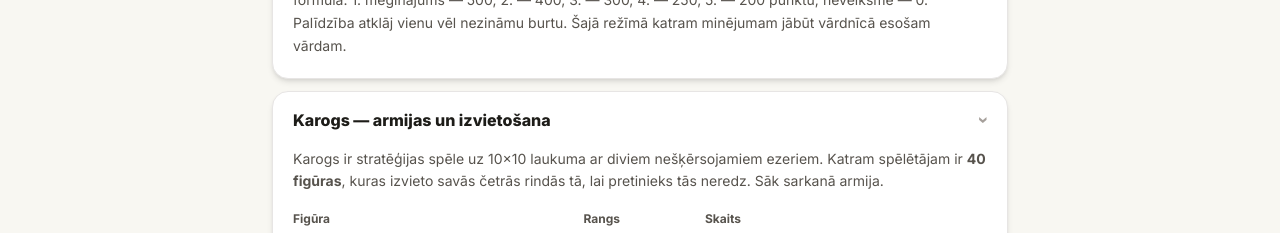
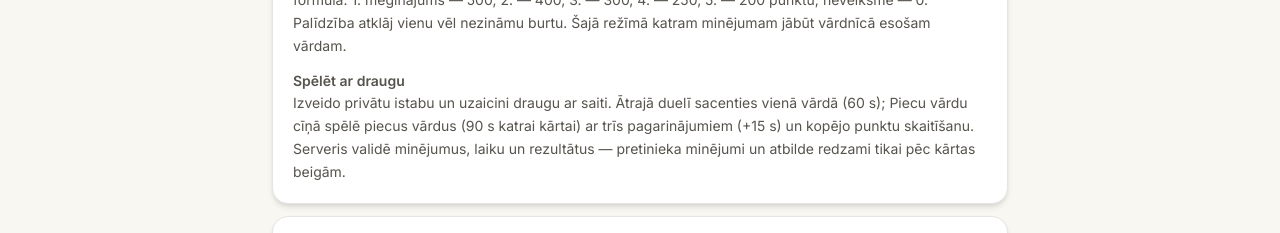
Before and after one commit to ukarulis/lingo-karogs, a Next.js app: page /ka-spelet in a window 1280 px wide. Shown: the part 654-887 px from the top of the page. Built offline with nearby package versions, Linux system fonts and the light colour scheme; no server answers.

Commit message:
Lingo V2 Phase C: report, rules and multiplayer screenshots

```diff
--- a/src/app/ka-spelet/page.tsx
+++ b/src/app/ka-spelet/page.tsx
@@ -79,6 +79,15 @@ export default function KaSpeletPage() {
             Punktu formula: 1. mēģinājums — 500, 2. — 400, 3. — 300, 4. — 250,
             5. — 200 punktu; neveiksme — 0. Palīdzība atklāj vienu vēl nezināmu
             burtu. Šajā režīmā katram minējumam jābūt vārdnīcā esošam vārdam.
+          </p>
+          <p className="mt-3 font-semibold">Spēlēt ar draugu</p>
+          <p>
+            Izveido privātu istabu un uzaicini draugu ar saiti. Ātrajā duelī
+            sacenties vienā vārdā (60 s); Piecu vārdu cīņā spēlē piecus
+            vārdus (90 s katrai kārtai) ar trīs pagarinājumiem (+15 s) un
+            kopējo punktu skaitīšanu. Serveris validē minējumus, laiku un
+            rezultātus — pretinieka minējumi un atbilde redzami tikai pēc
+            kārtas beigām.
           </p>
         </Section>
 
```
Also changed, not shown: 7 other files (tests, documents, lock files or other folders).
